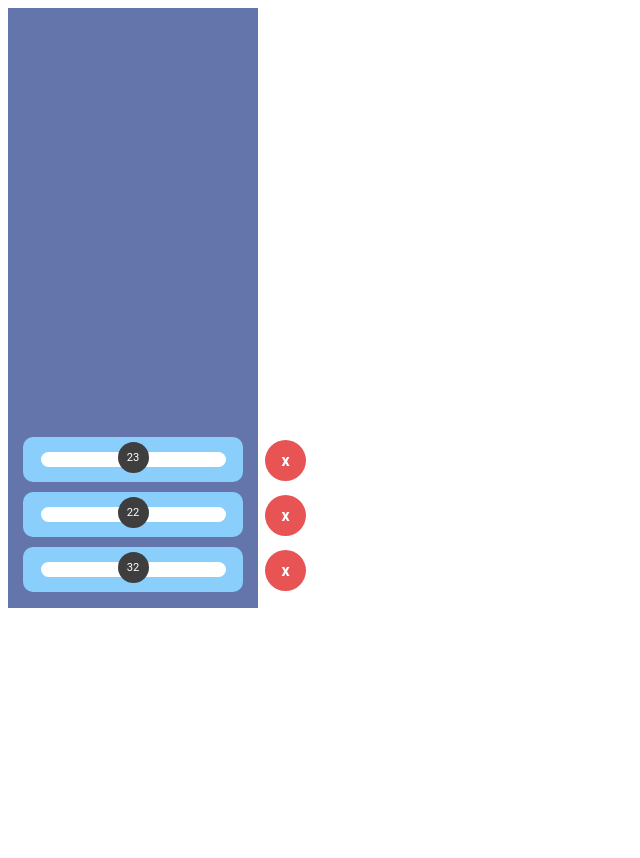
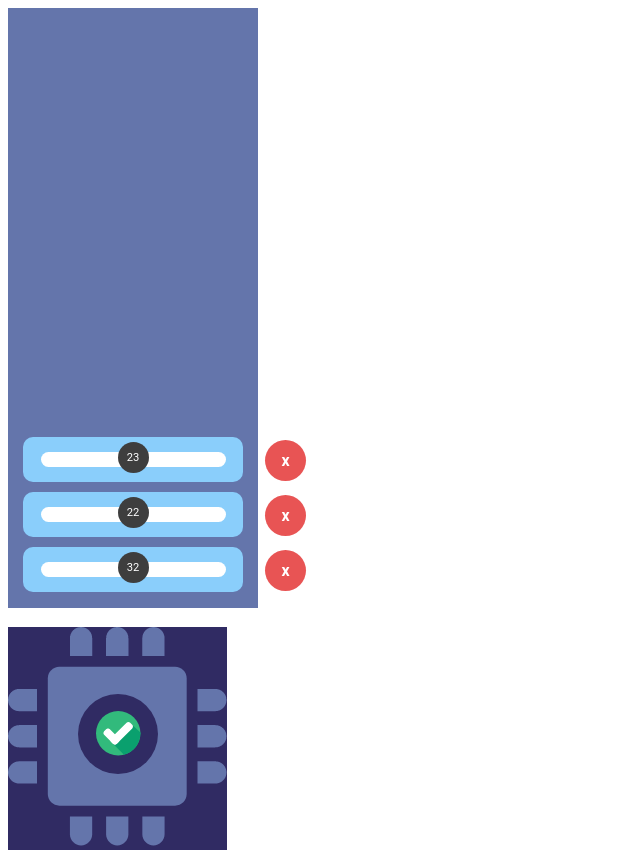
Before and after one commit to Sebastian-Sosa19/SimulacionProyecto, a plain HTML site: page index.html in a window 1280 px wide. Shown: the whole page, without its empty margins (0-640 px from the left). Before the commit the page ends 800 px from the top, so only its background shows below. Drawn offline with Linux system fonts and the light colour scheme.

Commit message:
cpu icon functions

```diff
--- a/index.html
+++ b/index.html
@@ -41,5 +41,16 @@
 
     </div>
 
+    <br>
+
+    <div class="cpu-segment">
+        <img src="./Assets/cpu_icon.png" alt="">
+        <div class="state-cpu" id="state-image-comp">
+            <img src="./Assets/checked.png" alt="">
+        </div>
+    </div>
+
+
+
 </body>
 </html>
--- a/script.js
+++ b/script.js
@@ -0,0 +1,15 @@
+function changeCpuIcon(iconName){
+    imageComp = document.getElementById('state-image-comp');
+
+    switch (iconName){
+        case 'ready':
+            imageComp.innerHTML = '<img src="./Assets/checked.png" alt="">'
+            break;
+        case 'wait':
+            imageComp.innerHTML = '<img src="./Assets/wait.png" alt="">'
+            break;
+        case 'change':
+            imageComp.innerHTML = '<img src="./Assets/change.png" alt="">'
+            break;
+    }
+}
--- a/style.css
+++ b/style.css
@@ -84,4 +84,25 @@ body, *{
     top:3px;
 }
 
-/*Start another component*/
+/*cpu simulation*/
+.cpu-segment{
+    width: fit-content;
+    position: relative;
+    background-color: var(--bg-color);
+}
+
+.state-cpu{
+    background-color: var(--bg-color);
+    width:  80px;
+    height:  80px;
+    border-radius: 100%;
+
+    z-index: 1;
+    position: absolute;
+    top:30%;
+    left: 70px;
+
+    display: flex;
+    justify-content: center;
+    align-items: center;
+}
```
Also changed, not shown: Assets/change.png (added), Assets/checked.png (added), Assets/cpu_icon.png (added), Assets/wait.png (added).
